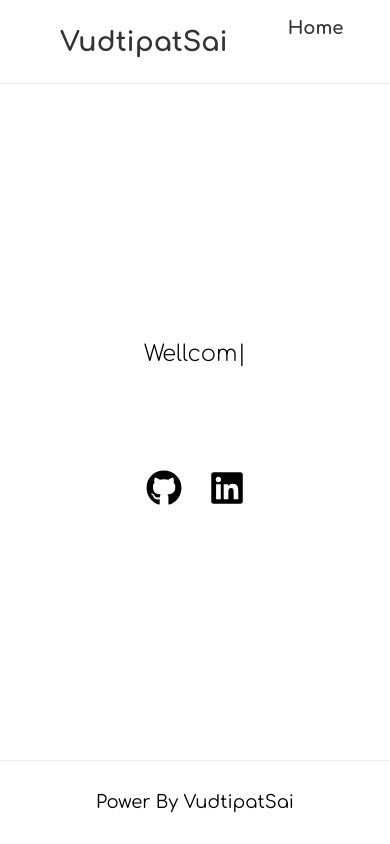
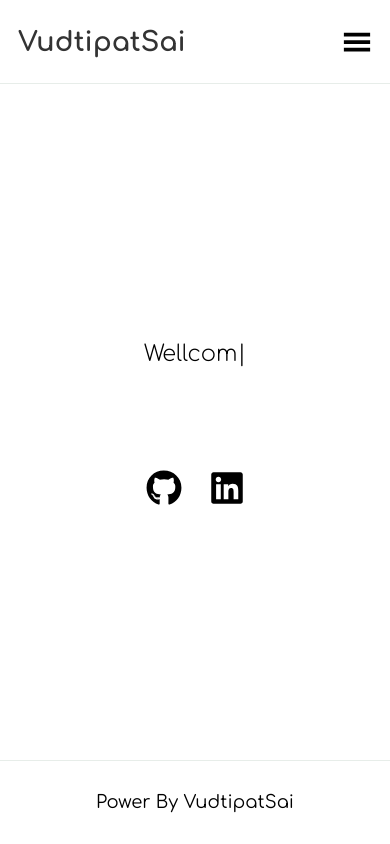
Before and after one commit to vudtipat/next-resume-website-blog, a Next.js app: page / in a window 390 px wide. Built offline with nearby package versions, Linux system fonts and the light colour scheme.

Commit message:
refactor responsive menu

```diff
--- a/src/app/components/Navbar.tsx
+++ b/src/app/components/Navbar.tsx
@@ -1,15 +1,41 @@
+'use client';
+
 import Link from 'next/link';
+import { useState } from 'react';
+import { GiHamburgerMenu } from "react-icons/gi";
+import { GrClose } from "react-icons/gr";
 
 const Navbar = () => {
+
+    const [showMenu,setShowMenu] = useState(false);
+
     return (
-        <div className="py-[10px] px-[30px] flex items-center justify-between h-[10vh] border-b border-green-900/10">
-            <span className='py-[14px] px-[30px] text-[#333] no-underline font-[800] text-2xl'>VudtipatSai</span>
-            <div className='flex font-extrabold'>
-                <Link className='py-[14px] px-[30px] no-underline text-[#333] hover:text-[#A91D3A]' href="/">Home</Link>
-                <Link className='py-[14px] px-[30px] no-underline text-[#333] hover:text-[#A91D3A]' href="/about">About Me</Link>
-                <Link className='py-[14px] px-[30px] no-underline text-[#333] hover:text-[#A91D3A]' href="/blog">Blog</Link>
+        <div className='flex flex-col relative'>
+            <div className="py-[10px] px-0 md:px-[30px] flex items-center justify-between h-[10vh] border-b border-green-900/10">
+                <span className='py-[14px] px-4 md:px-[30px] text-[#333] no-underline font-[800] text-2xl'>VudtipatSai</span>
+                <div className='hidden md:flex md:font-extrabold'>
+                    <Link className='py-[14px] px-[30px] no-underline text-[#333] hover:text-[#A91D3A]' href="/">Home</Link>
+                    <Link className='py-[14px] px-[30px] no-underline text-[#333] hover:text-[#A91D3A]' href="/about">About Me</Link>
+                    <Link className='py-[14px] px-[30px] no-underline text-[#333] hover:text-[#A91D3A]' href="/blog">Blog</Link>
+                </div>
+                <div className='px-4 flex items-center justify-center md:hidden'>
+                    {showMenu ?
+                        <GrClose size={30} onClick={() => setShowMenu(!showMenu)}/> :
+                        <GiHamburgerMenu size={30} onClick={() => setShowMenu(!showMenu)}/>
+                    }
+                </div>
             </div>
+            {
+                showMenu ? (
+                    <div className='flex flex-col absolute w-[100%] top-[10vh] bg-white'>
+                        <Link className='py-[14px] px-4 no-underline text-[#333] font-extrabold border-b border-green-900/10' onClick={() => setShowMenu(!showMenu)} href="/">Home</Link>
+                        <Link className='py-[14px] px-4 no-underline text-[#333] font-extrabold border-b border-green-900/10' onClick={() => setShowMenu(!showMenu)} href="/about">About Me</Link>
+                        <Link className='py-[14px] px-4 no-underline text-[#333] font-extrabold border-b border-green-900/10' onClick={() => setShowMenu(!showMenu)} href="/blog">Blog</Link>
+                    </div>) :
+                    <></>
+            }
         </div>
+
     );
 };
 
```
